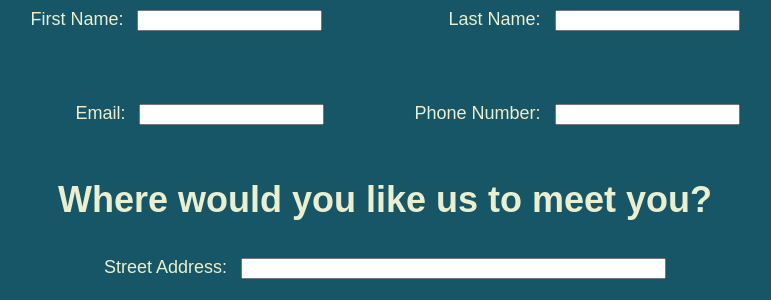
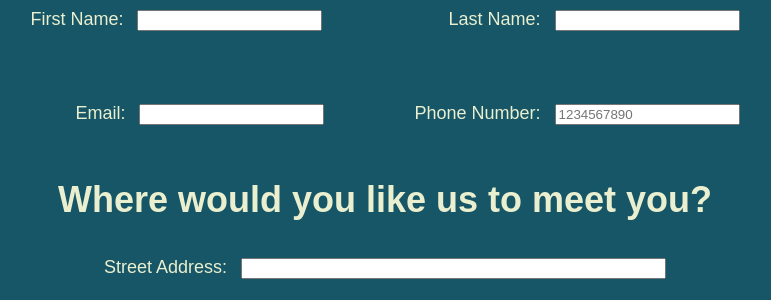
Before and after one commit to GnarlyBros/GnarlyBrosWebsite, a Flask app: page /booknow/ in a window 1280 px wide. Shown: the part 219-519 px from the top of the page, without its empty margins (255-1026 px from the left). Run offline with Flask 3, Linux system fonts and the light colour scheme.

Commit message:
phone number change

```diff
--- a/templates/booknow.html
+++ b/templates/booknow.html
@@ -43,7 +43,7 @@
                     </div>
                     <div class="booknow__number">
                         <label for="number" class="form__label" >Phone Number:</label>
-                        <input type="tel" id="number" name="number" pattern="[0-9]{3}-[0-9]{3}-[0-9]{4}" required>
+                        <input type="tel" id="number" name="number" placeholder="1234567890" pattern="\d{3}\d{3}\d{4}" required>
                     </div>
                 </div>
             </div>
```
